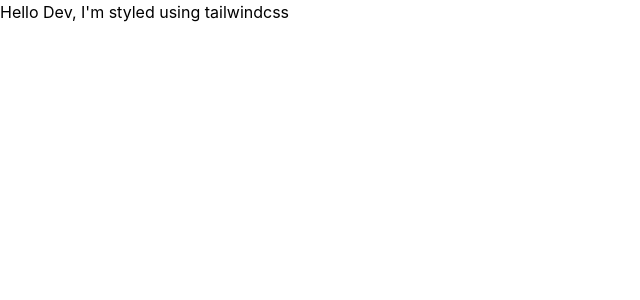
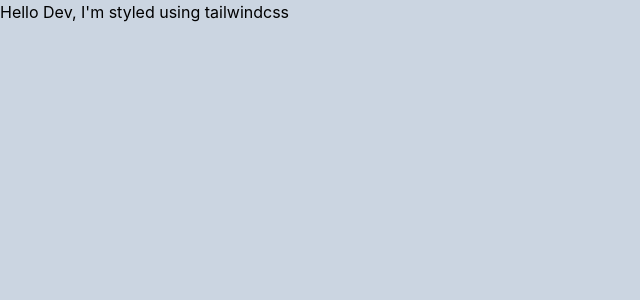
Before and after one commit to JakeerC/nextjs-scalable-template, a Next.js app: page / in a window 1280 px wide. Shown: the top 300 px of the page, without its empty margins (0-640 px from the left). Built offline with nearby package versions, Linux system fonts and the light colour scheme.

Commit message:
feat: reuse BaseTemplate to common component

```diff
--- /dev/null
+++ b/src/components/utils/Paper/Paper.component.js
@@ -0,0 +1,19 @@
+import PropTypes from 'prop-types';
+
+const Paper = ({ children, className }) => (
+  <div
+    className={`bg-slate-100 p-4 m-4 rounded-md shadow-md text-slate-900 dark:bg-slate-900 dark:text-slate-200  ${className}`}
+  >
+    {children}
+  </div>
+);
+
+Paper.propTypes = {
+  children: PropTypes.oneOfType[(PropTypes.string, PropTypes.element)],
+  className: PropTypes.string,
+};
+Paper.defaultProps = {
+  children: 'sample default text',
+};
+
+export default Paper;
--- /dev/null
+++ b/src/components/utils/Paper/index.js
@@ -0,0 +1,3 @@
+import Paper from './Paper.component';
+
+export default Paper;
--- a/src/pages/index.js
+++ b/src/pages/index.js
@@ -1,5 +1,6 @@
 /* eslint-disable react/no-unescaped-entities */
 import Head from 'next/head';
+import Paper from '../components/utils/Paper';
 
 export default function Home() {
   return (
@@ -11,11 +12,13 @@
       </Head>
 
       <main>
-        <div className="flex justify-center text-gray-700 text-4xl">
-          Hello
-          <span className="text-green-900 text-4xl px-2 "> Dev</span>, I'm
-          styled using tailwindcss
-        </div>
+        <Paper className="m-0 mb-4 rounded-none">
+          <div className="flex justify-center  text-4xl">
+            Hello
+            <span className="text-green-900 text-4xl px-2"> Dev</span>, I'm
+            styled using tailwindcss
+          </div>
+        </Paper>
       </main>
     </div>
   );
--- a/src/styles/globals.css
+++ b/src/styles/globals.css
@@ -6,6 +6,7 @@
 body {
   font-family: -apple-system, BlinkMacSystemFont, Segoe UI, Roboto, Oxygen,
     Ubuntu, Cantarell, Fira Sans, Droid Sans, Helvetica Neue, sans-serif;
+  @apply bg-slate-300;
 }
 
 a {
```
Also changed, not shown: src/components/utils/Paper/Paper.mock.js (added, +15 -0 lines), 1 other file (tests, documents, lock files or other folders).
